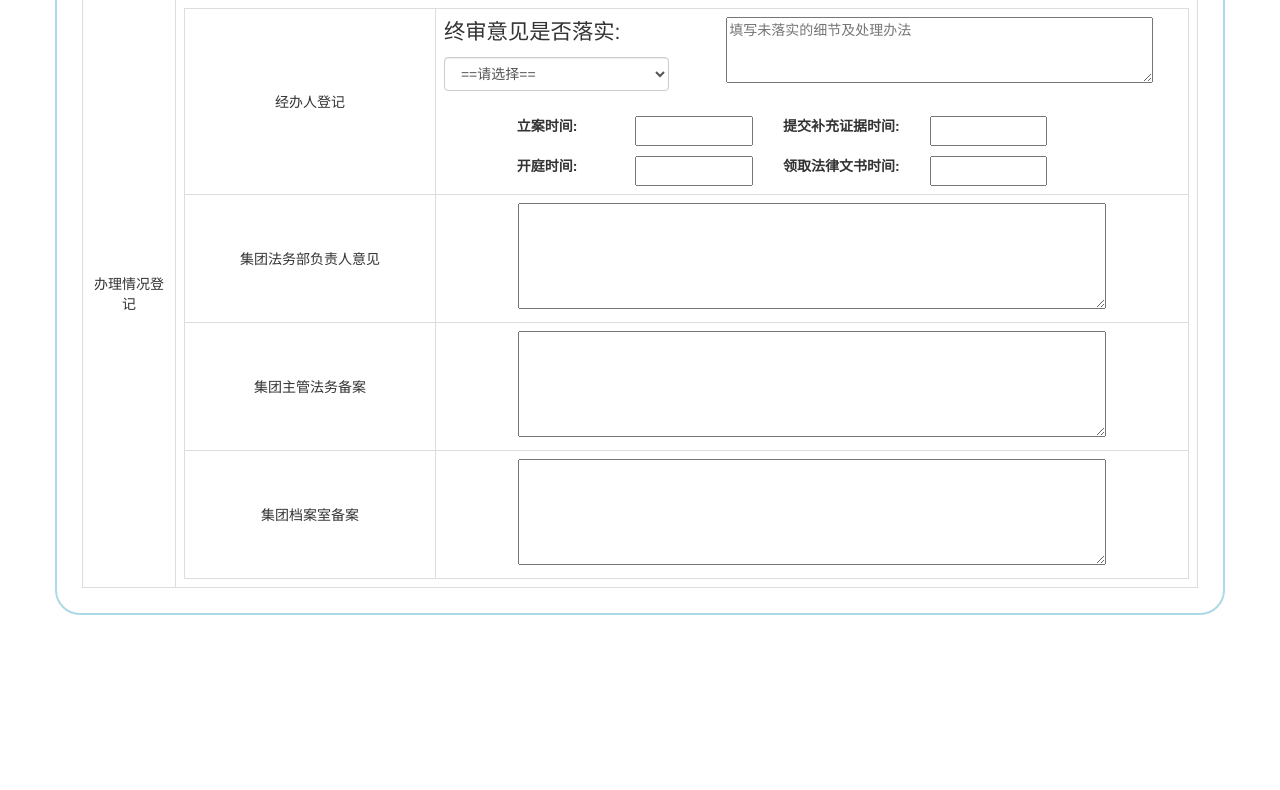
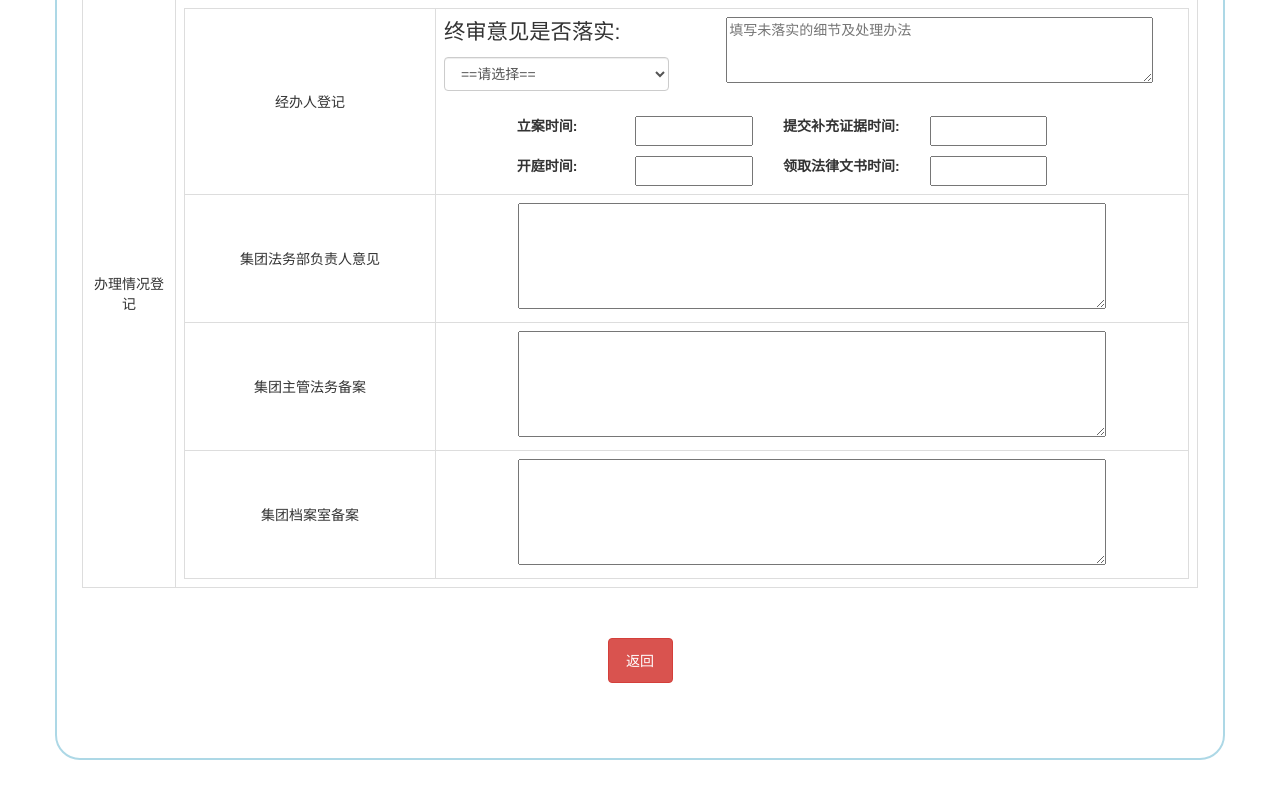
Before and after one commit to gzm1997/law, a Flask app: template templates/table1.html in a window 1280 px wide. Shown: the part 856-1646 px from the top of the page. Before the commit the page ends 1471 px from the top, so only its background shows below. Run offline with Flask 2, Linux system fonts and the light colour scheme; the template is opened without the code that fills it, so the values that code supplies are empty; some libraries are stand-ins or nearby versions.

Commit message:
增加了返回按钮

```diff
--- a/templates/table1.html
+++ b/templates/table1.html
@@ -385,6 +385,10 @@
             <a href="javascript:history.go(-1);"><button class="btn btn-danger">取消</button></a>
             <button class="btn btn-success" onclick="javascript:void(0);">提交</button>
         </div>
+        {% else %}
+        <div id="operate">
+            <a href="javascript:history.go(-1);"><button class="btn btn-danger">返回</button></a>
+        </div>
         {% endif %}
     </div>
 </body>
--- a/templates/table2.html
+++ b/templates/table2.html
@@ -397,6 +397,10 @@
             <a href="javascript:history.go(-1);"><button class="btn btn-danger">取消</button></a>
             <button class="btn btn-success" onclick="javascript:void(0);">提交</button>
         </div>
+        {% else %}
+        <div id="operate">
+            <a href="javascript:history.go(-1);"><button class="btn btn-danger">返回</button></a>
+        </div>
         {% endif %}
     </div>
 </body>
--- a/templates/table3.html
+++ b/templates/table3.html
@@ -373,6 +373,10 @@
             <a href="javascript:history.go(-1);"><button class="btn btn-danger">取消</button></a>
             <button class="btn btn-success" onclick="javascript:void(0);">提交</button>
         </div>
+        {% else %}
+        <div id="operate">
+            <a href="javascript:history.go(-1);"><button class="btn btn-danger">返回</button></a>
+        </div>
         {% endif %}
     </div>
 </body>
```
